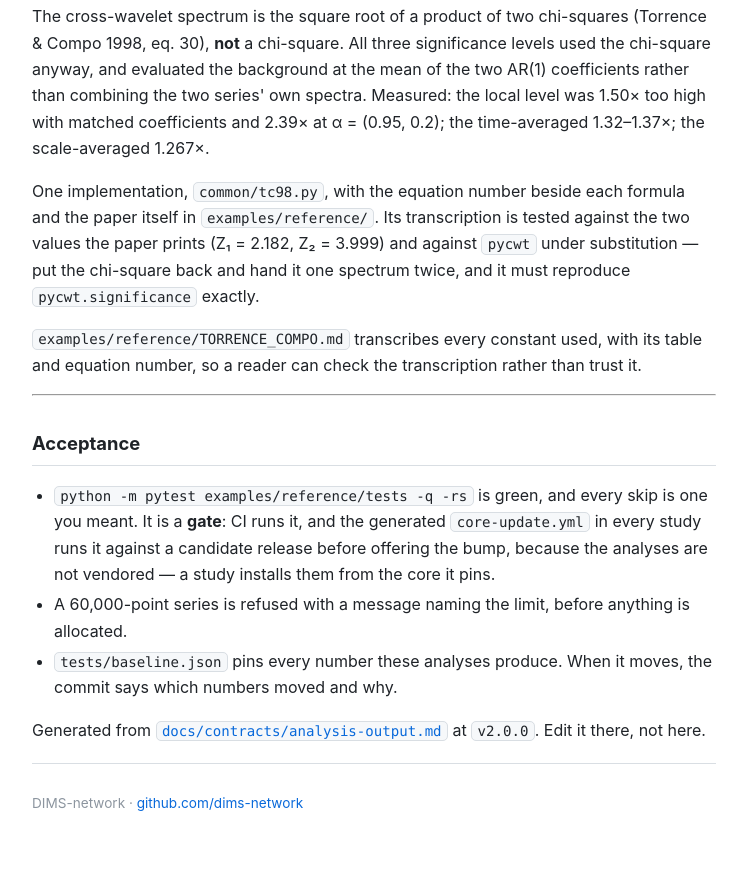
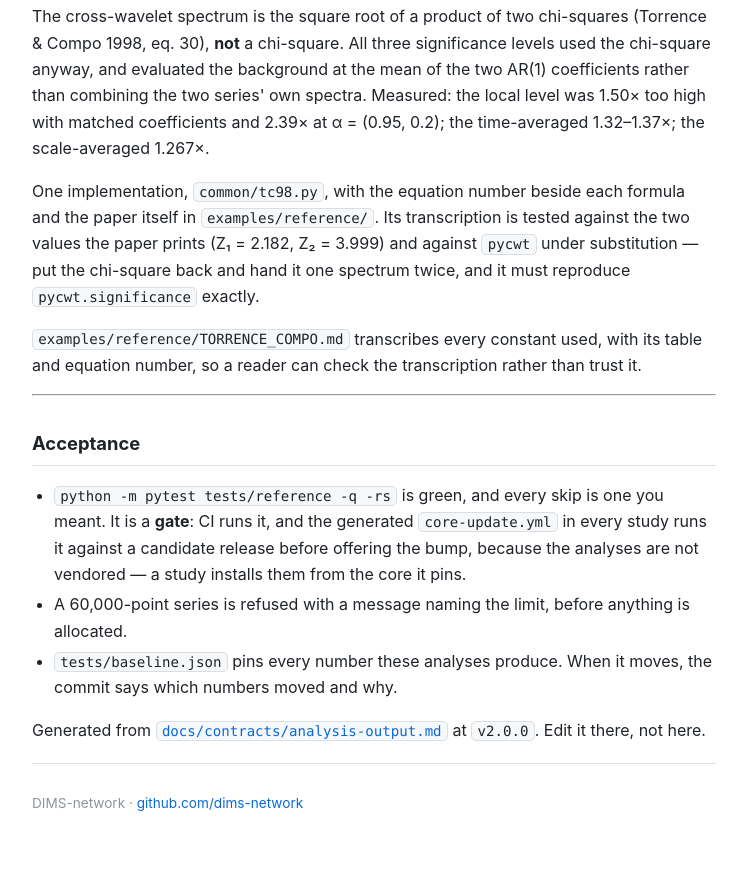
Before and after one commit to dims-network/dims-network.github.io, a plain HTML site: page docs/analysis-output.html in a window 1280 px wide. Shown: the part 6030-6904 px from the top of the page, without its empty margins (404-1151 px from the left). Drawn offline with Linux system fonts and the light colour scheme.

Commit message:
Re-render at the published core

```diff
--- a/docs/analysis-output.html
+++ b/docs/analysis-output.html
@@ -294,7 +294,7 @@
       <hr />
       <h2>Acceptance</h2>
       <ul>
-      <li><code>python -m pytest examples/reference/tests -q -rs</code> is green, and every skip is
+      <li><code>python -m pytest tests/reference -q -rs</code> is green, and every skip is
       one you meant. It is a <strong>gate</strong>: CI runs it, and the generated
       <code>core-update.yml</code> in every study runs it against a candidate release before
       offering the bump, because the analyses are not vendored — a study installs
```
